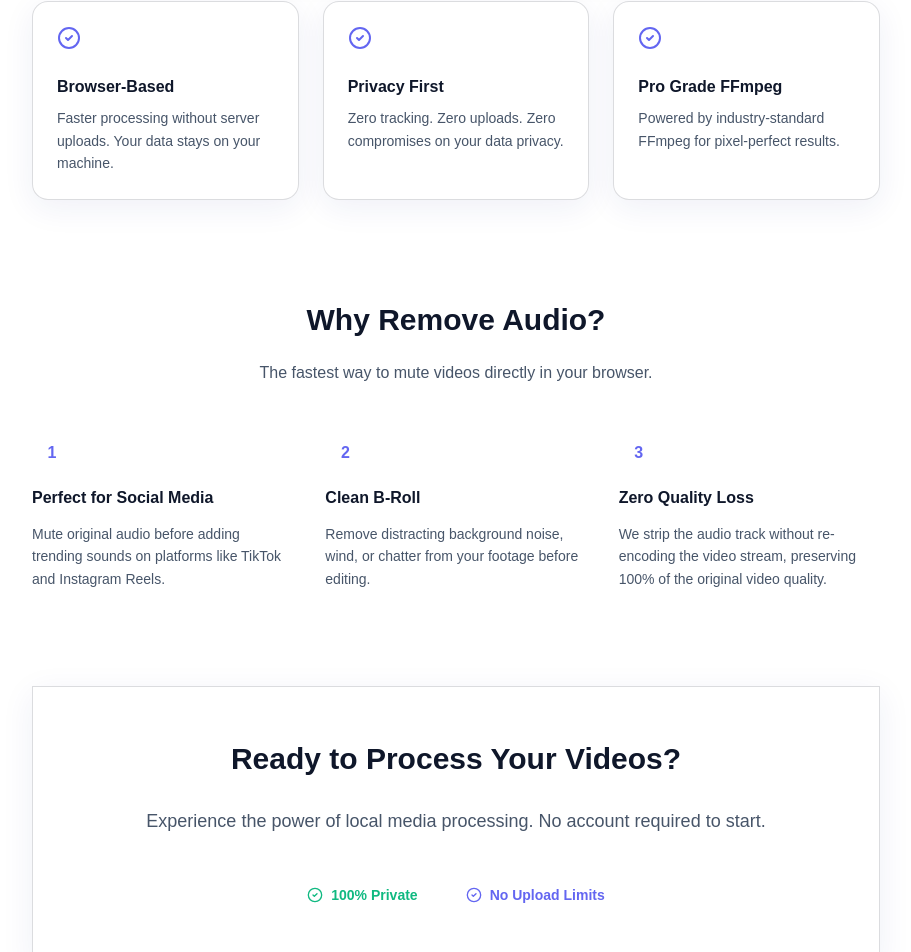
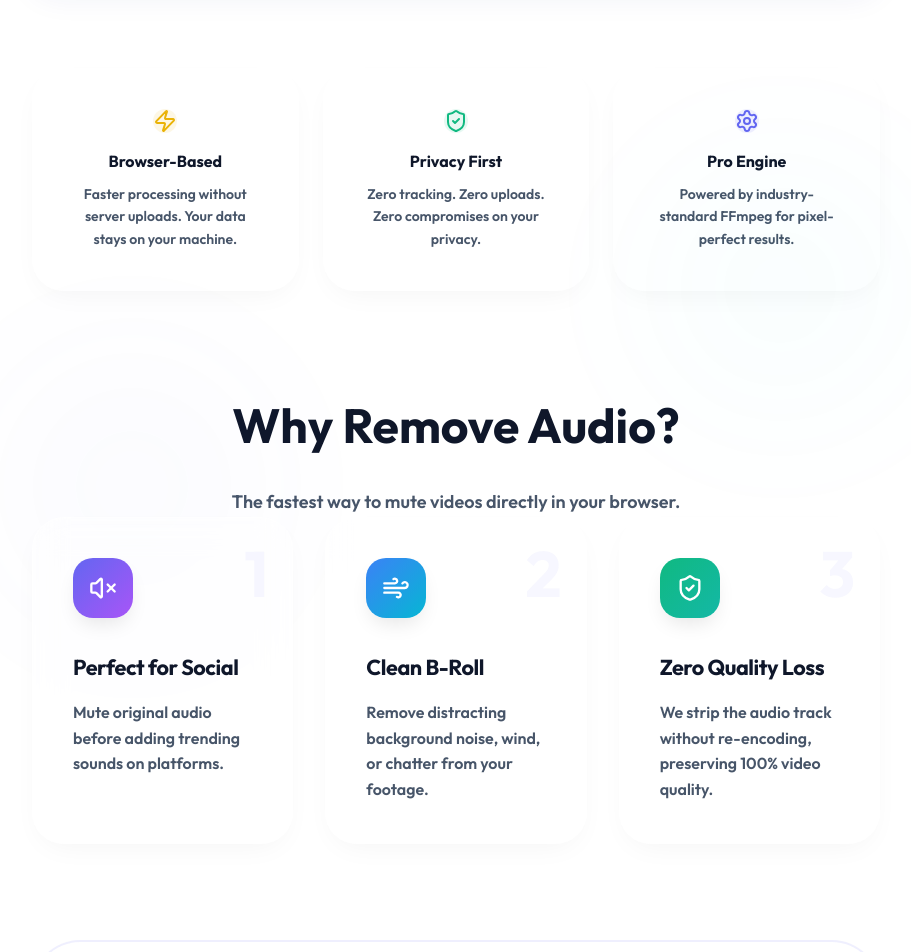
Before and after one commit to pragathigap/VideoAudioRemover, a React (Vite) app: page / in a window 1280 px wide. Shown: the part 624-1576 px from the top of the page, without its empty margins (184-1095 px from the left). Built offline with nearby package versions, Linux system fonts and the light colour scheme.

Commit message:
feat: add ToolDisplay component and supporting styles to enhance video tool pages

```diff
--- a/index.html
+++ b/index.html
@@ -26,10 +26,23 @@
   <meta property="og:image" content="https://removeaudiofromvideo.com/og-image.jpg" />
   <link rel="manifest" href="/manifest.json" />
   <meta name="google-site-verification" content="pQ5ujxubVFowkn3v_s8rwY5thQuYsoo27OBhu2wJVFw" />
-</head>
 
   <!-- Critical Inline CSS -->
   <style>
+    @font-face {
+      font-family: 'Outfit';
+      src: url('/fonts/outfit-v15-latin-600.woff2') format('woff2');
+      font-weight: 600;
+      font-style: normal;
+      font-display: swap;
+    }
+    @font-face {
+      font-family: 'Outfit';
+      src: url('/fonts/outfit-v15-latin-700.woff2') format('woff2');
+      font-weight: 700;
+      font-style: normal;
+      font-display: swap;
+    }
     :root {
       --primary: #6366f1;
       --accent: #22d3ee;
--- a/src/components/ToolDisplay.tsx
+++ b/src/components/ToolDisplay.tsx
@@ -1,50 +1,79 @@
 import React from 'react';
-import { CheckCircle2 } from 'lucide-react';
+import {
+  CheckCircle2,
+  Smartphone,
+  Monitor,
+  Maximize,
+  VolumeX,
+  Wind,
+  ShieldCheck,
+  FileAudio,
+  Music,
+  Zap,
+  HardDrive,
+  Rocket,
+  Settings,
+  Mic,
+  RefreshCw
+} from 'lucide-react';
+import type { LucideIcon } from 'lucide-react';
+import { motion } from 'framer-motion';
 
-export const toolContentMap: Record<string, { title: string, subtitle: string, items: { q: string, a: string }[] }> = {
+interface ToolContent {
+  title: string;
+  subtitle: string;
+  items: {
+    q: string;
+    a: string;
+    icon: LucideIcon;
+    color: string;
+  }[];
+}
+
+export const toolContentMap: Record<string, ToolContent> = {
   'mute': {
     title: "Why Remove Audio?",
     subtitle: "The fastest way to mute videos directly in your browser.",
     items: [
-      { q: "Perfect for Social Media", a: "Mute original audio before adding trending sounds on platforms like TikTok and Instagram Reels." },
-      { q: "Clean B-Roll", a: "Remove distracting background noise, wind, or chatter from your footage before editing." },
-      { q: "Zero Quality Loss", a: "We strip the audio track without re-encoding the video stream, preserving 100% of the original video quality." }
+      { q: "Perfect for Social", a: "Mute original audio before adding trending sounds on platforms.", icon: VolumeX, color: "linear-gradient(135deg, #6366f1 0%, #a855f7 100%)" },
+      { q: "Clean B-Roll", a: "Remove distracting background noise, wind, or chatter from your footage.", icon: Wind, color: "linear-gradient(135deg, #3b82f6 0%, #06b6d4 100%)" },
+      { q: "Zero Quality Loss", a: "We strip the audio track without re-encoding, preserving 100% video quality.", icon: ShieldCheck, color: "linear-gradient(135deg, #10b981 0%, #14b8a6 100%)" }
     ]
   },
   'extract': {
     title: "Why Extract MP3?",
     subtitle: "Turn any video into a high-quality audio file instantly.",
     items: [
-      { q: "Podcasts & Interviews", a: "Easily convert video podcasts or long-form interviews into MP3s for listening on the go." },
-      { q: "Save Background Music", a: "Extract that perfect background track or sound bite from a recorded clip." },
-      { q: "High Quality Audio", a: "We extract the audio directly with high-fidelity encoding, ensuring crisp sound." }
+      { q: "Podcasts & Media", a: "Easily convert long-form interviews into MP3s for listening on the go.", icon: Mic, color: "linear-gradient(135deg, #f97316 0%, #f59e0b 100%)" },
+      { q: "Save Background Music", a: "Extract that perfect background track or sound bite from any recorded clip.", icon: Music, color: "linear-gradient(135deg, #ec4899 0%, #f43f5e 100%)" },
+      { q: "High Fidelity", a: "We extract audio directly with high-fidelity encoding for crisp sound.", icon: FileAudio, color: "linear-gradient(135deg, #a855f7 0%, #6366f1 100%)" }
     ]
   },
   'compress-video': {
     title: "Why Compress Video?",
     subtitle: "Reduce file sizes drastically without sacrificing visual quality.",
     items: [
-      { q: "Discord & Email Ready", a: "Shrink massive video files to bypass attachment limits on messaging apps and email." },
-      { q: "Faster Uploads", a: "Smaller files mean lightning-fast uploads to YouTube, Instagram, and web forms." },
-      { q: "Smart FFmpeg Engine", a: "We use advanced CRF compression to significantly drop file size while keeping the video looking crisp." }
+      { q: "Messaging Ready", a: "Shrink massive video files to bypass attachment limits on Discord and Email.", icon: HardDrive, color: "linear-gradient(135deg, #3b82f6 0%, #6366f1 100%)" },
+      { q: "Faster Uploads", a: "Smaller files mean lightning-fast uploads to social media and web forms.", icon: Rocket, color: "linear-gradient(135deg, #06b6d4 0%, #3b82f6 100%)" },
+      { q: "Smart Engine", a: "Advanced CRF compression significantly drops file size while keeping visuals crisp.", icon: Zap, color: "linear-gradient(135deg, #fbbf24 0%, #f97316 100%)" }
     ]
   },
   'resize-video': {
     title: "Why Resize Video?",
     subtitle: "Perfectly frame and scale your videos for any platform.",
     items: [
-      { q: "Social Media Formats", a: "Instantly crop and resize to 9:16 for TikTok/Shorts or 1:1 for Instagram feeds." },
-      { q: "Fix Resolution", a: "Lower 4K footage down to standard 1080p or 720p for easier sharing and editing performance." },
-      { q: "Black Bar Prevention", a: "Our tools intelligently fit or crop video dimensions to avoid ugly black bars." }
+      { q: "Social Media Formats", a: "Instantly crop and resize to 9:16 for TikTok/Shorts or 1:1 for Instagram feeds.", icon: Smartphone, color: "linear-gradient(135deg, #a855f7 0%, #ec4899 100%)" },
+      { q: "Fix Resolution", a: "Lower 4K footage down to standard 1080p or 720p for easier sharing and editing.", icon: Monitor, color: "linear-gradient(135deg, #3b82f6 0%, #06b6d4 100%)" },
+      { q: "Black Bar Prevention", a: "Our tools intelligently fit or crop video dimensions to avoid ugly black bars.", icon: Maximize, color: "linear-gradient(135deg, #6366f1 0%, #3b82f6 100%)" }
     ]
   },
   'add-audio': {
     title: "Why Add Audio?",
     subtitle: "Replace or overlay new audio tracks onto your videos.",
     items: [
-      { q: "Background Music", a: "Easily attach a background music track to your silent or muted video clips." },
-      { q: "Voiceovers & Dubs", a: "Sync a newly recorded voiceover file directly to your existing video footage." },
-      { q: "Instant Merging", a: "Our web-based engine multiplexes the video and audio files locally in seconds." }
+      { q: "Background Music", a: "Easily attach a background music track to your silent or muted video clips.", icon: Music, color: "linear-gradient(135deg, #f43f5e 0%, #ec4899 100%)" },
+      { q: "Voiceovers & Dubs", a: "Sync a newly recorded voiceover file directly to your existing video footage.", icon: Mic, color: "linear-gradient(135deg, #f59e0b 0%, #f97316 100%)" },
+      { q: "Instant Merging", a: "Our web-based engine multiplexes the video and audio files locally in seconds.", icon: RefreshCw, color: "linear-gradient(135deg, #14b8a6 0%, #10b981 100%)" }
     ]
   }
 };
@@ -57,56 +86,114 @@ const ToolDisplay: React.FC<ToolDisplayProps> = ({ mode }) => {
   const content = toolContentMap[mode] || toolContentMap['mute'];
 
   return (
-    <>
+    <div className="py-12">
+      {/* Feature Badges section */}
       <section className="grid grid-cols-1 md:grid-cols-3 gap-6 mb-24">
         {[
-          { title: 'Browser-Based', description: 'Faster processing without server uploads. Your data stays on your machine.', icon: CheckCircle2 },
-          { title: 'Privacy First', description: 'Zero tracking. Zero uploads. Zero compromises on your data privacy.', icon: CheckCircle2 },
-          { title: 'Pro Grade FFmpeg', description: 'Powered by industry-standard FFmpeg for pixel-perfect results.', icon: CheckCircle2 }
+          { title: 'Browser-Based', description: 'Faster processing without server uploads. Your data stays on your machine.', icon: Zap, theme: 'rgba(234, 179, 8, 0.1)', color: '#eab308' },
+          { title: 'Privacy First', description: 'Zero tracking. Zero uploads. Zero compromises on your privacy.', icon: ShieldCheck, theme: 'rgba(16, 185, 129, 0.1)', color: '#10b981' },
+          { title: 'Pro Engine', description: 'Powered by industry-standard FFmpeg for pixel-perfect results.', icon: Settings, theme: 'rgba(99, 102, 241, 0.1)', color: '#6366f1' }
         ].map((feature, i) => (
-          <div key={i} className="glass-effect p-6 rounded-2xl">
-            <feature.icon className="text-primary mb-4" size={24} />
+          <motion.div
+            key={i}
+            initial={{ opacity: 0, y: 10 }}
+            whileInView={{ opacity: 1, y: 0 }}
+            viewport={{ once: true }}
+            transition={{ delay: i * 0.1 }}
+            className="feature-card flex flex-col items-center text-center"
+          >
+            <div
+              className="w-12 h-12 rounded-xl flex items-center justify-center mb-4"
+              style={{ backgroundColor: feature.theme, color: feature.color }}
+            >
+              <feature.icon size={24} />
+            </div>
             <h4 className="font-bold mb-2">{feature.title}</h4>
             <p className="text-sm text-text-muted">{feature.description}</p>
-          </div>
+          </motion.div>
         ))}
       </section>
 
-      <section className="mb-24">
-        <div className="text-center mb-12">
-          <h2 className="text-3xl font-bold mb-4">{content.title}</h2>
-          <p className="text-text-muted">{content.subtitle}</p>
+      {/* Main Tool Features Section */}
+      <section className="mb-24 relative">
+        {/* Background blobs for depth */}
+        <div className="absolute top-1/2 left-1/2 -translate-x-1/2 -translate-y-1/2 w-full h-full max-w-4xl opacity-20 pointer-events-none -z-10">
+          <div className="feature-blob feature-blob-1" />
+          <div className="feature-blob feature-blob-2" />
         </div>
-        <div className="grid grid-cols-1 md:grid-cols-3 gap-8">
+
+        <div className="text-center mb-16">
+          <motion.h2
+            initial={{ opacity: 0, y: 20 }}
+            whileInView={{ opacity: 1, y: 0 }}
+            viewport={{ once: true }}
+            className="text-4xl md:text-5xl font-bold mb-6 tracking-tight"
+          >
+            {content.title}
+          </motion.h2>
+          <motion.p
+            initial={{ opacity: 0 }}
+            whileInView={{ opacity: 1 }}
+            viewport={{ once: true }}
+            transition={{ delay: 0.2 }}
+            className="text-text-muted text-lg max-w-2xl mx-auto"
+          >
+            {content.subtitle}
+          </motion.p>
+        </div>
+
+        <div className="grid grid-cols-1 md:grid-cols-3 gap-8 relative z-10">
           {content.items.map((item, i) => (
-            <div key={i} className="space-y-3">
-              <div className="w-10 h-10 bg-primary/10 rounded-full flex items-center justify-center text-primary font-bold">
+            <motion.div
+              key={i}
+              initial={{ opacity: 0, y: 30 }}
+              whileInView={{ opacity: 1, y: 0 }}
+              viewport={{ once: true }}
+              transition={{ delay: i * 0.15, type: 'spring', stiffness: 100 }}
+              whileHover={{ y: -8 }}
+              className="feature-card"
+            >
+              <div
+                className="feature-icon-wrapper"
+                style={{ background: item.color }}
+              >
+                <item.icon size={28} />
+              </div>
+              <h4 className="feature-title">{item.q}</h4>
+              <p className="feature-description leading-relaxed">{item.a}</p>
+
+              {/* Card Decoration */}
+              <div className="feature-number">
                 {i + 1}
               </div>
-              <h4 className="font-bold">{item.q}</h4>
-              <p className="text-sm text-text-muted">{item.a}</p>
-            </div>
+            </motion.div>
           ))}
         </div>
       </section>
 
-      <section className="glass-effect p-12 rounded-[2.5rem] mb-24 text-center relative overflow-hidden">
+      {/* CTA Section Card */}
+      <motion.section
+        initial={{ opacity: 0, scale: 0.95 }}
+        whileInView={{ opacity: 1, scale: 1 }}
+        viewport={{ once: true }}
+        className="cta-section"
+      >
         <div className="relative z-10">
-          <h2 className="text-3xl md:text-4xl font-bold mb-6">Ready to Process Your Videos?</h2>
-          <p className="text-lg text-text-muted mb-10 max-w-2xl mx-auto">
-            Experience the power of local media processing. No account required to start.
+          <h2 className="text-4xl md:text-5xl font-bold mb-6">Ready to Process Your Videos?</h2>
+          <p className="text-xl text-text-muted mb-12 max-w-2xl mx-auto leading-relaxed">
+            Experience the power of local media processing. Private, secure, and lightning-fast. No account required to start.
           </p>
-          <div className="flex flex-wrap justify-center gap-4">
-            <div className="flex items-center gap-2 text-sm font-semibold text-success bg-success/10 px-4 py-2 rounded-full">
-              <CheckCircle2 size={16} /> 100% Private
+          <div className="badge-group">
+            <div className="feature-badge" style={{ backgroundColor: 'rgba(16, 185, 129, 0.1)', color: '#10b981' }}>
+              <CheckCircle2 size={20} /> 100% Private Engine
             </div>
-            <div className="flex items-center gap-2 text-sm font-semibold text-primary bg-primary/10 px-4 py-2 rounded-full">
-              <CheckCircle2 size={16} /> No Upload Limits
+            <div className="feature-badge" style={{ backgroundColor: 'rgba(99, 102, 241, 0.1)', color: '#6366f1' }}>
+              <Zap size={20} /> Instant Processing
             </div>
           </div>
         </div>
-      </section>
-    </>
+      </motion.section>
+    </div>
   );
 };
 
--- a/src/index.css
+++ b/src/index.css
@@ -61,6 +61,12 @@ body {
   -webkit-background-clip: text;
   background-clip: text;
   -webkit-text-fill-color: transparent;
+}
+
+h1 .gradient-text,
+.pricing-title .gradient-text {
+  font-weight: inherit !important;
+  font-size: inherit !important;
 }
 
 .btn-primary {
@@ -1490,6 +1496,144 @@ body {
   transition: all 0.3s ease;
 }
 
+/* Tool Features Redesign */
+.feature-card {
+  position: relative;
+  padding: 2.5rem;
+  border-radius: 2rem;
+  background: rgba(255, 255, 255, 0.4);
+  backdrop-filter: blur(16px);
+  -webkit-backdrop-filter: blur(16px);
+  border: 1px solid rgba(255, 255, 255, 0.5);
+  box-shadow: 0 10px 30px -10px rgba(0, 0, 0, 0.05);
+  transition: all 0.4s cubic-bezier(0.175, 0.885, 0.32, 1.275);
+  overflow: hidden;
+  height: 100%;
+}
+
+.feature-card:hover {
+  transform: translateY(-10px);
+  background: rgba(255, 255, 255, 0.8);
+  border-color: var(--primary-light);
+  box-shadow: 0 20px 40px -15px rgba(99, 102, 241, 0.15);
+}
+
+.feature-icon-wrapper {
+  width: 60px;
+  height: 60px;
+  border-radius: 1.25rem;
+  display: flex;
+  align-items: center;
+  justify-content: center;
+  margin-bottom: 2rem;
+  color: white;
+  box-shadow: 0 10px 20px -5px rgba(0, 0, 0, 0.1);
+  transition: transform 0.3s ease;
+}
+
+.feature-card:hover .feature-icon-wrapper {
+  transform: scale(1.1) rotate(5deg);
+}
+
+.feature-title {
+  font-size: 1.35rem;
+  font-weight: 800;
+  margin-bottom: 1rem;
+  color: var(--text-main);
+  letter-spacing: -0.02em;
+}
+
+.feature-description {
+  font-size: 1rem;
+  color: var(--text-muted);
+  line-height: 1.6;
+  font-weight: 500;
+}
+
+.feature-number {
+  position: absolute;
+  top: 1.5rem;
+  right: 1.5rem;
+  font-size: 4rem;
+  font-weight: 900;
+  color: var(--primary);
+  opacity: 0.05;
+  user-select: none;
+  pointer-events: none;
+  line-height: 1;
+}
+
+.cta-section {
+  position: relative;
+  padding: 4rem 2rem;
+  border-radius: 3rem;
+  background: white;
+  border: 2px solid rgba(99, 102, 241, 0.1);
+  overflow: hidden;
+  text-align: center;
+  transition: all 0.3s ease;
+}
+
+.cta-section:hover {
+  border-color: rgba(99, 102, 241, 0.3);
+}
+
+.cta-section::before {
+  content: '';
+  position: absolute;
+  inset: 0;
+  background: radial-gradient(circle at 50% 120%, rgba(99, 102, 241, 0.08), transparent 70%);
+  opacity: 0;
+  transition: opacity 0.5s ease;
+}
+
+.cta-section:hover::before {
+  opacity: 1;
+}
+
+.feature-blob {
+  position: absolute;
+  width: 300px;
+  height: 300px;
+  filter: blur(80px);
+  opacity: 0.12;
+  border-radius: 50%;
+  pointer-events: none;
+  z-index: -1;
+}
+
+.feature-blob-1 {
+  background: #6366f1;
+  top: -50px;
+  left: -50px;
+}
+
+.feature-blob-2 {
+  background: #22d3ee;
+  bottom: -50px;
+  right: -50px;
+}
+
+.badge-group {
+  display: flex;
+  flex-wrap: wrap;
+  justify-content: center;
+  gap: 1rem;
+  margin-top: 2.5rem;
+}
+
+.feature-badge {
+  display: inline-flex;
+  align-items: center;
+  gap: 0.6rem;
+  padding: 0.75rem 1.25rem;
+  border-radius: 1rem;
+  font-size: 0.95rem;
+  font-weight: 700;
+  border: 1px solid transparent;
+}
+
+
 .dashboard-info-card:hover {
   transform: translateY(-2px);
   box-shadow: 0 10px 25px -5px rgba(0, 0, 0, 0.05);
--- a/src/pages/Home.tsx
+++ b/src/pages/Home.tsx
@@ -5,7 +5,7 @@ const Home: React.FC = () => {
   return (
     <ToolPage
       mode="all"
-      title="Mute or Extract <span className='gradient-text'>Magic</span>"
+      title="Mute or Extract <span class='gradient-text'>Magic</span>"
       description="Upload a video, remove its audio, or extract MP3 audio."
     />
   );
--- a/src/pages/ToolPage.tsx
+++ b/src/pages/ToolPage.tsx
@@ -462,7 +462,7 @@ const ToolPage: React.FC<ToolPageProps> = ({ mode, title, description }) => {
     <main className="max-w-4xl mx-auto px-6">
       <header className="text-center mb-12">
         <h1
-          className="text-4xl md:text-5xl font-bold mb-4"
+          className="text-5xl md:text-6xl font-bold mb-4"
           dangerouslySetInnerHTML={{ __html: title }}
         />
         <p className="text-muted text-lg">{description}</p>
--- a/vite.config.ts
+++ b/vite.config.ts
@@ -58,14 +58,14 @@ export default defineConfig({
   server: {
     headers: {
        'Cross-Origin-Opener-Policy': 'same-origin',
-       'Cross-Origin-Embedder-Policy': 'require-corp',
+       'Cross-Origin-Embedder-Policy': 'credentialless',
        'Cross-Origin-Resource-Policy': 'cross-origin',
     },
   },
   preview: {
     headers: {
        'Cross-Origin-Opener-Policy': 'same-origin',
-       'Cross-Origin-Embedder-Policy': 'require-corp',
+       'Cross-Origin-Embedder-Policy': 'credentialless',
        'Cross-Origin-Resource-Policy': 'cross-origin',
     },
   },
```
